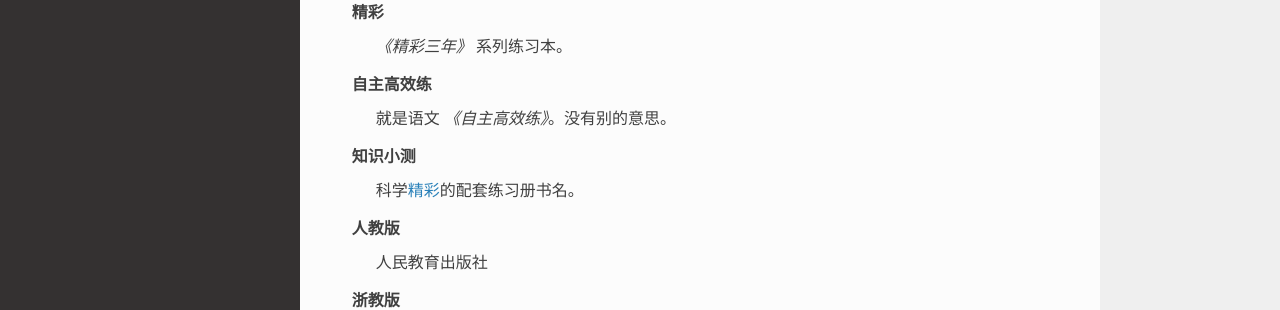
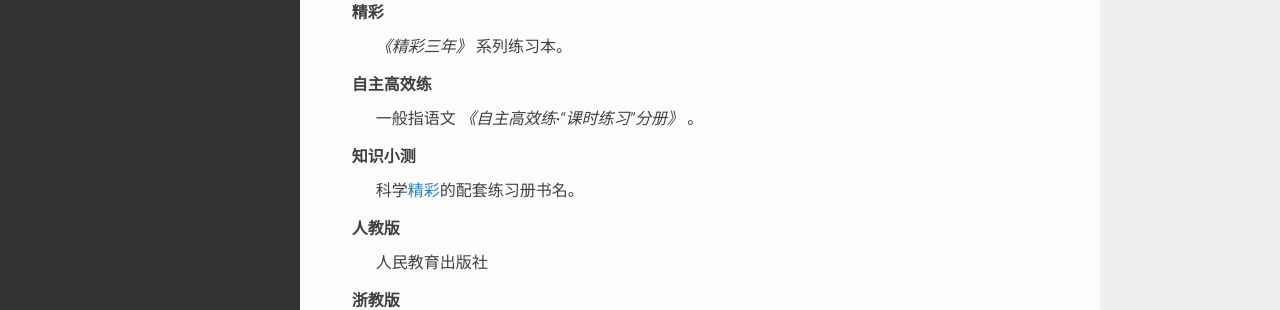
Before and after one commit to Sail-in-1024/2403-Homework, a Sphinx documentation site: the page built from docs/source/glossary.rst, in a window 1280 px wide and 900 px high, scrolled down 1235 px. Shown: the part 332-642 px from the top of the window. Built offline with Sphinx 7.4.7 and the Read the Docs theme 3.1.0, drawn with Linux system fonts in a browser that asks for light colours.

Commit message:
更新 glossary.rst

```diff
--- a/docs/source/glossary.rst
+++ b/docs/source/glossary.rst
@@ -68,7 +68,7 @@
       :title-reference:`《精彩三年》` 系列练习本。
 
    自主高效练
-      就是语文 :title-reference:`《自主高效练》`。没有别的意思。
+      一般指语文 :title-reference:`《自主高效练·“课时练习”分册》` 。
 
    知识小测
       科学\ :term:`精彩`\ 的配套练习册书名。
```
